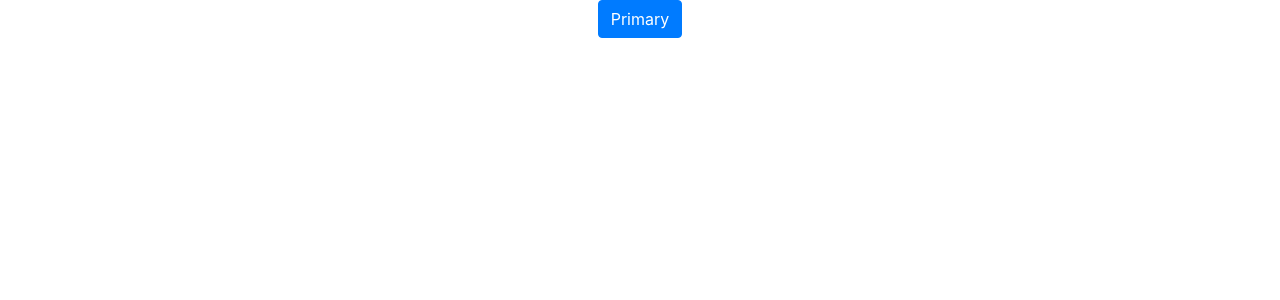
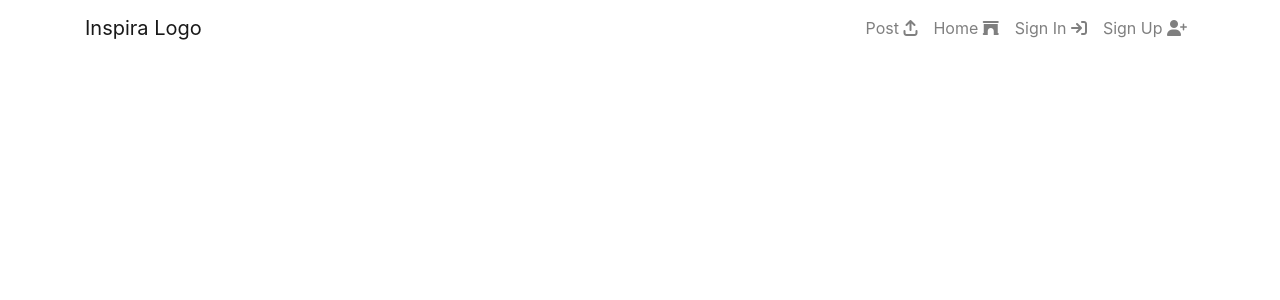
Before and after one commit to asyaharoyan/inspira, a React (Create React App) app: page / in a window 1280 px wide. Shown: the top 300 px of the page. Built offline with nearby package versions, Linux system fonts and the light colour scheme.

Commit message:
Add NavBar component

```diff
--- a/public/index.html
+++ b/public/index.html
@@ -2,7 +2,7 @@
 <html lang="en">
   <head>
     <meta charset="utf-8" />
-    <link rel="icon" href="%PUBLIC_URL%/favicon.ico" />
+    <link rel="icon" href="%PUBLIC_URL%/favicon-16x16.png" />
     <meta name="viewport" content="width=device-width, initial-scale=1" />
     <meta name="theme-color" content="#000000" />
     <meta
@@ -22,6 +22,7 @@
       crossorigin="anonymous"
     />
     <link rel="manifest" href="%PUBLIC_URL%/manifest.json" crossorigin="use-credentials" />
+    <script src="https://kit.fontawesome.com/74774a4a16.js" crossorigin="anonymous"></script>
     <!--
       Notice the use of %PUBLIC_URL% in the tags above.
       It will be replaced with the URL of the `public` folder during the build.
--- a/src/App.js
+++ b/src/App.js
@@ -1,10 +1,11 @@
 import './App.css';
 import Button from 'react-bootstrap/Button';
+import NavBar from './components/NavBar';
 
 function App() {
   return (
     <div className="App">
-      <Button variant="primary">Primary</Button>
+      <NavBar />
     </div>
   );
 }
--- /dev/null
+++ b/src/components/NavBar.js
@@ -0,0 +1,22 @@
+import React from "react";
+import { Container, Navbar, Nav } from "react-bootstrap";
+
+
+const NavBar = () => {
+    return <Navbar expand="md" fixed="top">
+    <Container>
+    <Navbar.Brand>Inspira Logo</Navbar.Brand>
+    <Navbar.Toggle aria-controls="basic-navbar-nav" />
+    <Navbar.Collapse id="basic-navbar-nav">
+      <Nav className="ml-auto text-right">
+      <Nav.Link>Post <i class="fa-solid fa-arrow-up-from-bracket"></i></Nav.Link>
+        <Nav.Link>Home <i class="fa-solid fa-archway"></i></Nav.Link>
+        <Nav.Link>Sign In <i class="fa-solid fa-arrow-right-to-bracket"></i></Nav.Link>
+        <Nav.Link>Sign Up <i class="fa-solid fa-user-plus"></i></Nav.Link>
+      </Nav>
+    </Navbar.Collapse>
+    </Container>
+  </Navbar>
+};
+
+export default NavBar;
```
Also changed, not shown: public/favicon-16x16.png (added).
